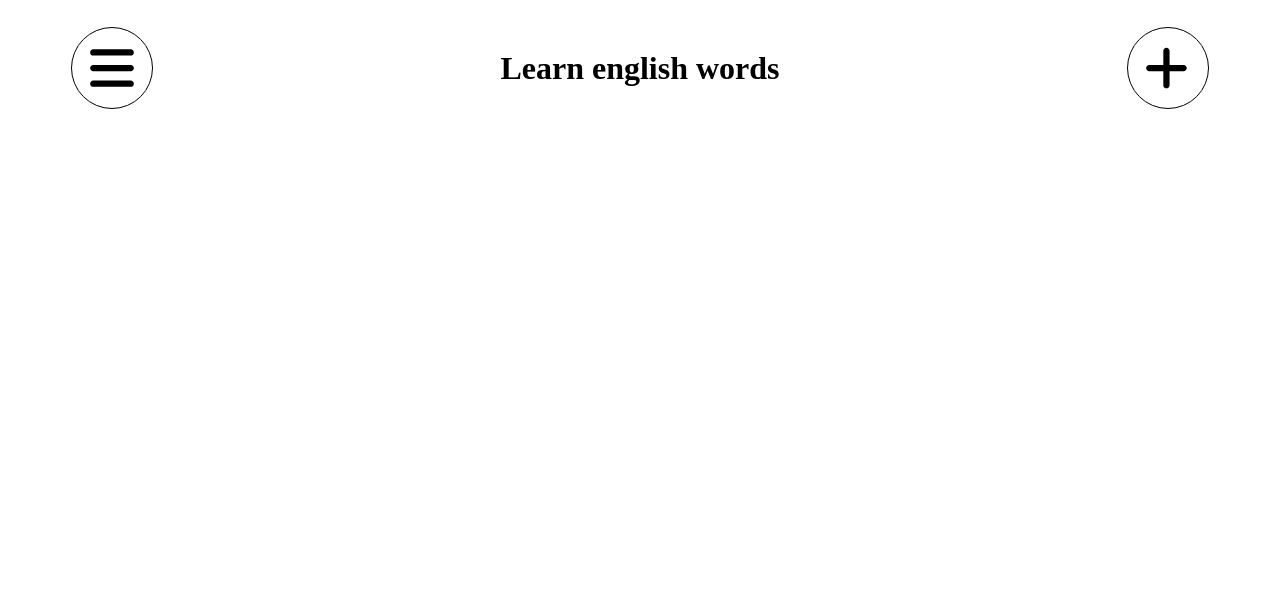
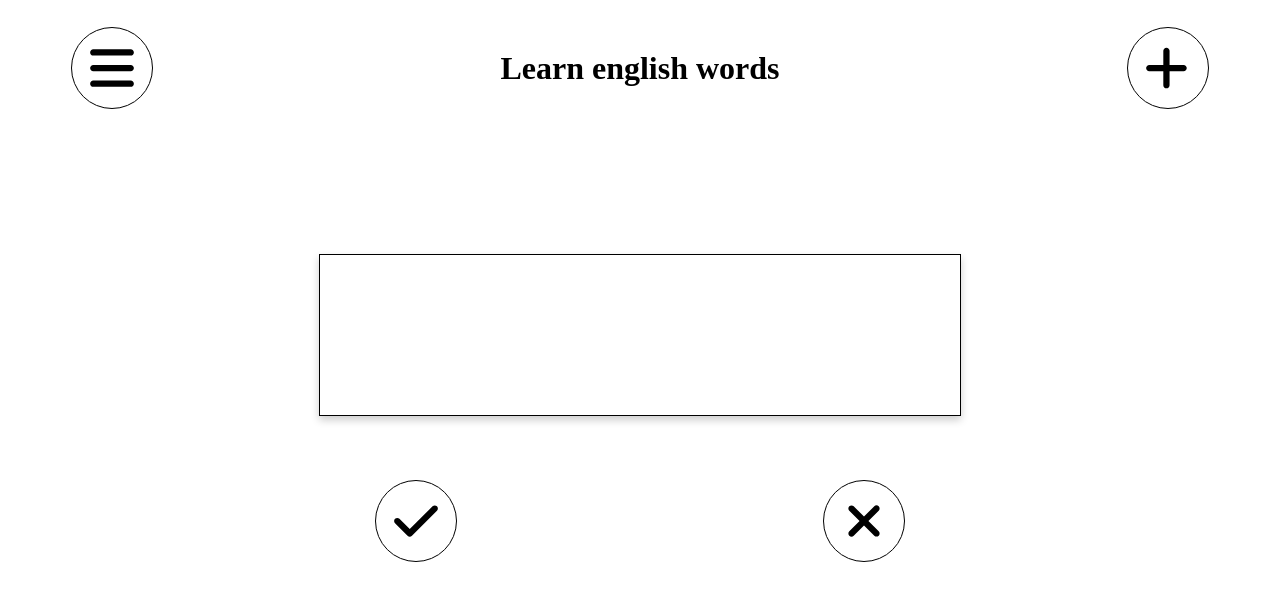
Before and after one commit to damienld22/learn-english-words, a plain HTML site: page index.html in a window 1280 px wide. Drawn offline with Linux system fonts and the light colour scheme.

Commit message:
Question template

```diff
--- a/index.html
+++ b/index.html
@@ -26,6 +26,21 @@
       <image alt="Add word button" src="./assets/add-icon.svg" />
     </div>
   </header>
+
+  <div id="test">
+    <div class="card">
+
+    </div>
+
+    <div class="buttons">
+      <div class="icon-button" id="ok-button">
+        <image alt="Ok button" src="./assets/check-icon.svg" />
+      </div>
+      <div class="icon-button" id="ko-button">
+        <image alt="Ko button" src="./assets/close-icon.svg" />
+      </div>
+    </div>
+  </div>
 
   <div id="add-modal" class="modal">
     <div class="modal-content">
--- a/js/script.js
+++ b/js/script.js
@@ -83,3 +83,5 @@ function displayListOfWords(words) {
     container.appendChild(line);
   });
 }
+
+// QUESTION LOGIC
--- a/style.css
+++ b/style.css
@@ -143,3 +143,25 @@ header {
   margin-top: 10px;
   margin-bottom: 10px;
 }
+
+/* QUESTIONS */
+#test {
+  display: flex;
+  flex-direction: column;
+  align-items: center;
+  margin-top: 10%;
+}
+
+.card {
+  width: 50vw;
+  height: 20vh;
+  border: 1px solid black;
+  box-shadow: 0 4px 8px 0 rgba(0,0,0,0.2);
+}
+
+.buttons {
+  display: flex;
+  justify-content: space-evenly;
+  width: 100%;
+  margin-top: 5%;
+}
```
Also changed, not shown: assets/check-icon.svg (added).
